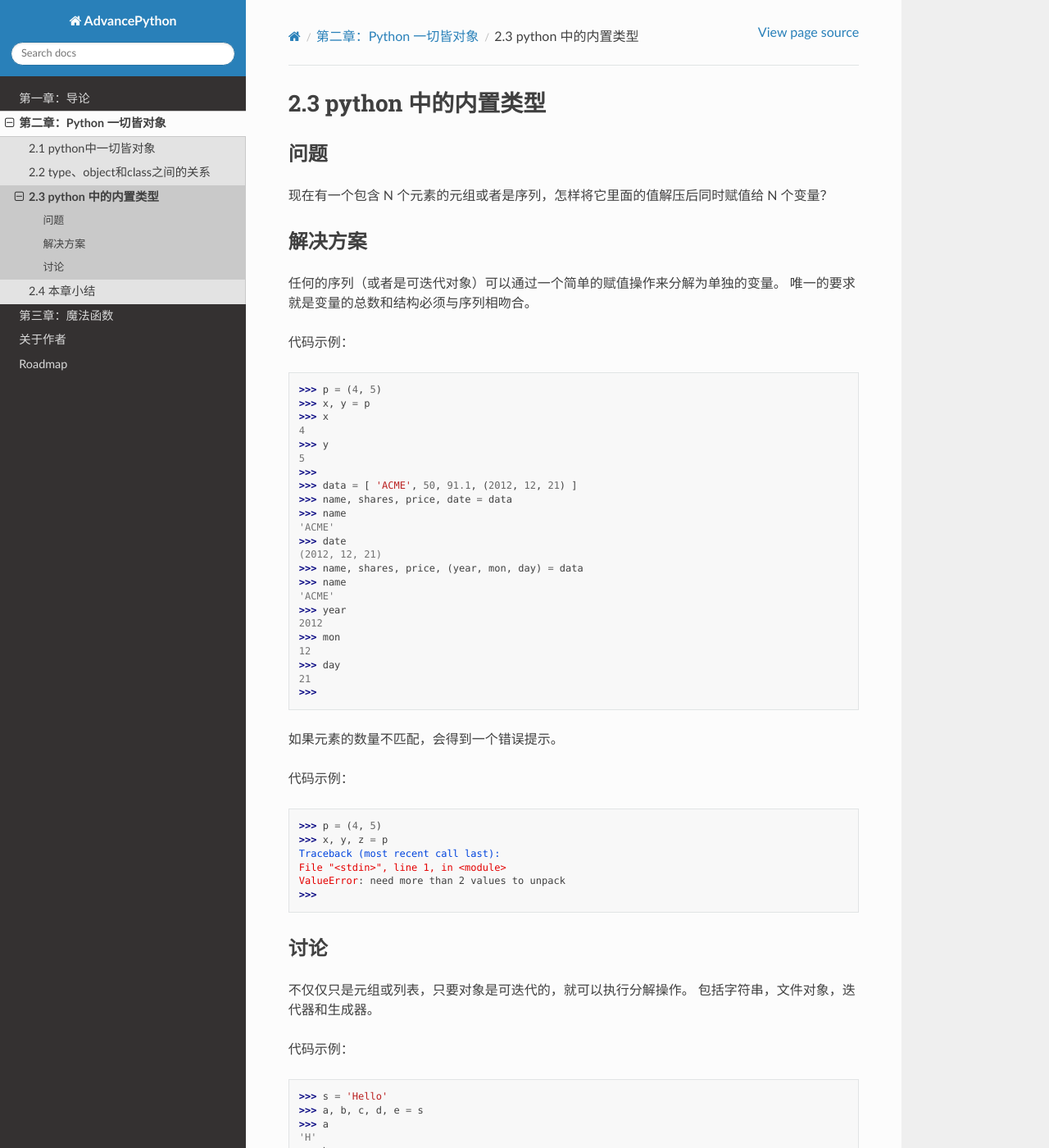
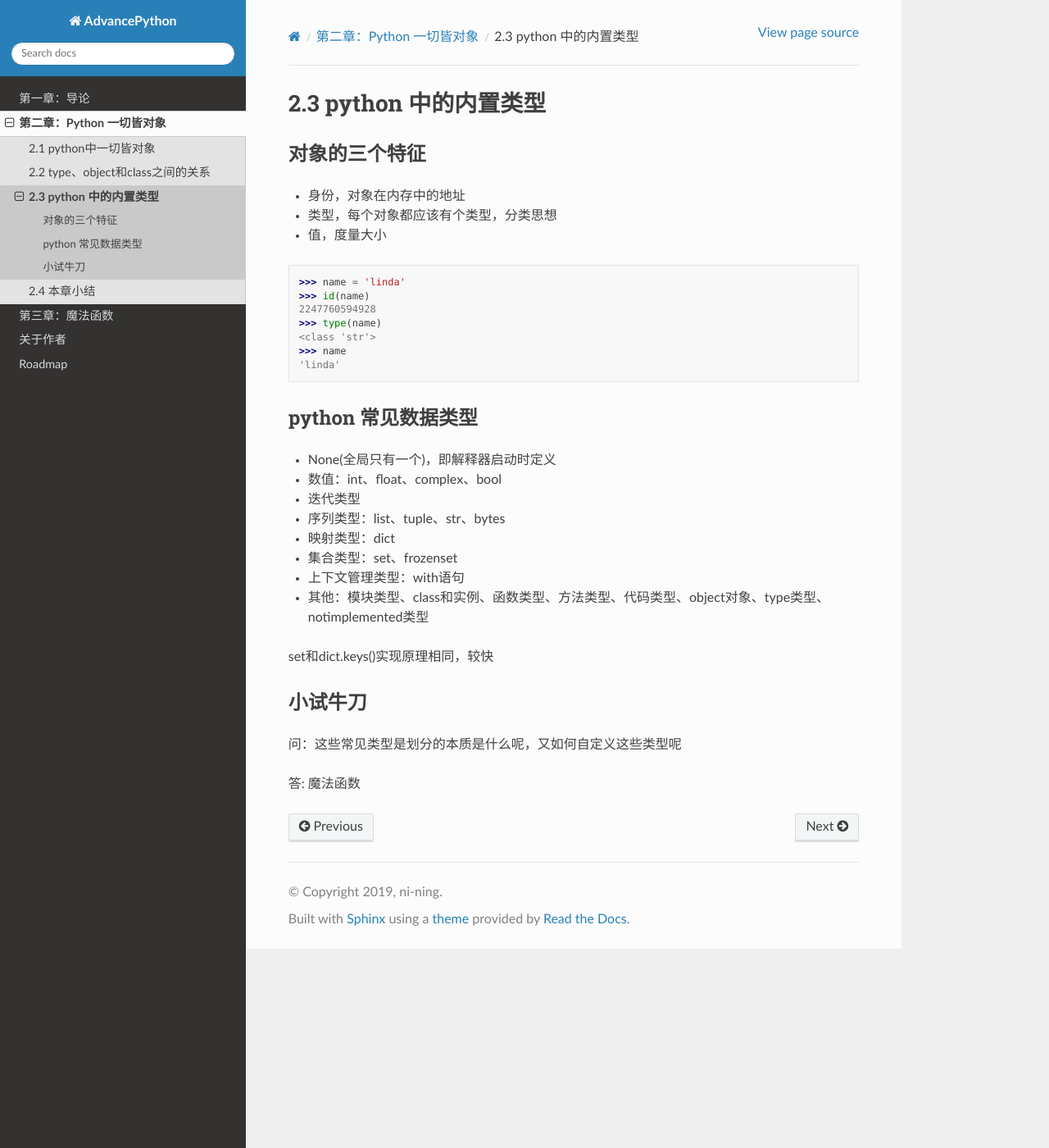
Before and after one commit to ni-ning/AdvancePython, a Sphinx documentation site: the page built from source/c02/p03_builtin_types.rst, in a window 1280 px wide and 1400 px high. Shown: the whole window at 82% size. Built offline with Sphinx 7.4.7 and the Read the Docs theme 2.0.0, drawn with Linux system fonts in a browser that asks for light colours; some of the changed text lies outside the part shown.

Commit message:
完成第二章节

```diff
--- a/source/c02/p03_builtin_types.rst
+++ b/source/c02/p03_builtin_types.rst
@@ -2,91 +2,47 @@
 2.3 python 中的内置类型
 ===============================
 
-----------
-问题
-----------
-现在有一个包含 N 个元素的元组或者是序列，怎样将它里面的值解压后同时赋值给 N 个变量？
+--------------------
+对象的三个特征
+--------------------
 
-----------
-解决方案
-----------
-任何的序列（或者是可迭代对象）可以通过一个简单的赋值操作来分解为单独的变量。
-唯一的要求就是变量的总数和结构必须与序列相吻合。
+- 身份，对象在内存中的地址
+- 类型，每个对象都应该有个类型，分类思想
+- 值，度量大小
 
-代码示例：
 
-.. code-block:: python
+.. code-block:: py
 
-    >>> p = (4, 5)
-    >>> x, y = p
-    >>> x
-    4
-    >>> y
-    5
-    >>>
-    >>> data = [ 'ACME', 50, 91.1, (2012, 12, 21) ]
-    >>> name, shares, price, date = data
+    >>> name = 'linda'
+    >>> id(name)
+    2247760594928
+    >>> type(name)
+    <class 'str'>
     >>> name
-    'ACME'
-    >>> date
-    (2012, 12, 21)
-    >>> name, shares, price, (year, mon, day) = data
-    >>> name
-    'ACME'
-    >>> year
-    2012
-    >>> mon
-    12
-    >>> day
-    21
-    >>>
+    'linda'
 
-如果元素的数量不匹配，会得到一个错误提示。
 
-代码示例：
 
-.. code-block:: python
+--------------------
+python 常见数据类型
+--------------------
 
-    >>> p = (4, 5)
-    >>> x, y, z = p
-    Traceback (most recent call last):
-    File "<stdin>", line 1, in <module>
-    ValueError: need more than 2 values to unpack
-    >>>
+- None(全局只有一个)，即解释器启动时定义
+- 数值：int、float、complex、bool
+- 迭代类型
+- 序列类型：list、tuple、str、bytes
+- 映射类型：dict
+- 集合类型：set、frozenset
+- 上下文管理类型：with语句
+- 其他：模块类型、class和实例、函数类型、方法类型、代码类型、object对象、type类型、notimplemented类型
 
-----------
-讨论
-----------
-不仅仅只是元组或列表，只要对象是可迭代的，就可以执行分解操作。
-包括字符串，文件对象，迭代器和生成器。
+set和dict.keys()实现原理相同，较快
 
-代码示例：
 
-.. code-block:: python
+--------------------
+小试牛刀
+--------------------
 
-    >>> s = 'Hello'
-    >>> a, b, c, d, e = s
-    >>> a
-    'H'
-    >>> b
-    'e'
-    >>> e
-    'o'
-    >>>
+问：这些常见类型是划分的本质是什么呢，又如何自定义这些类型呢
 
-有时候，你可能只想解压一部分，丢弃其他的值。对于这种情况 Python 并没有提供特殊的语法。
-但是你可以使用任意变量名去占位，到时候丢掉这些变量就行了。
-
-代码示例：
-
-.. code-block:: python
-
-    >>> data = [ 'ACME', 50, 91.1, (2012, 12, 21) ]
-    >>> _, shares, price, _ = data
-    >>> shares
-    50
-    >>> price
-    91.1
-    >>>
-
-你必须保证你选用的那些占位变量名在其他地方没被使用到。
+答: 魔法函数
```
Also changed, not shown: source/c02/p04_conclusion.rst (+3 -88 lines), source/c02/type-object-class.jpg.
